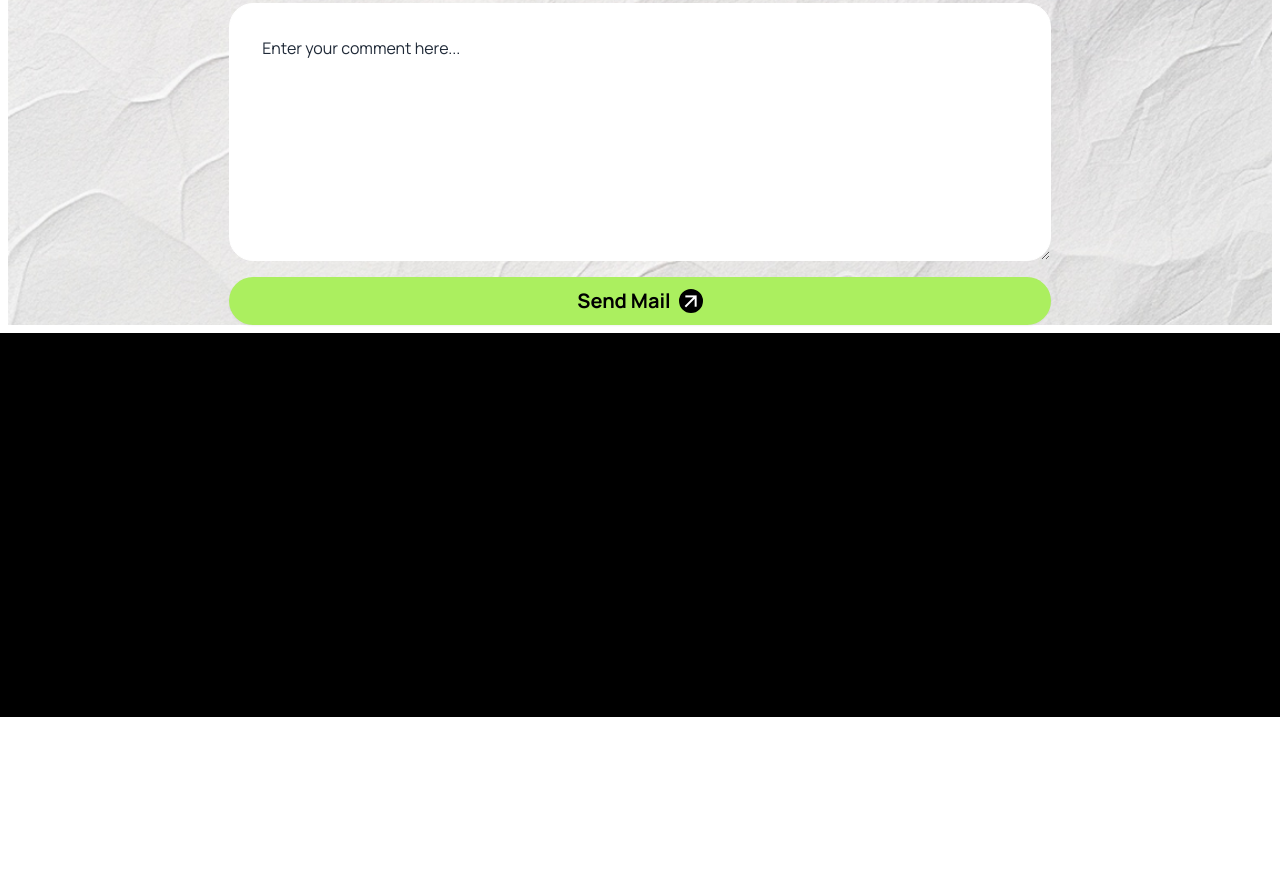
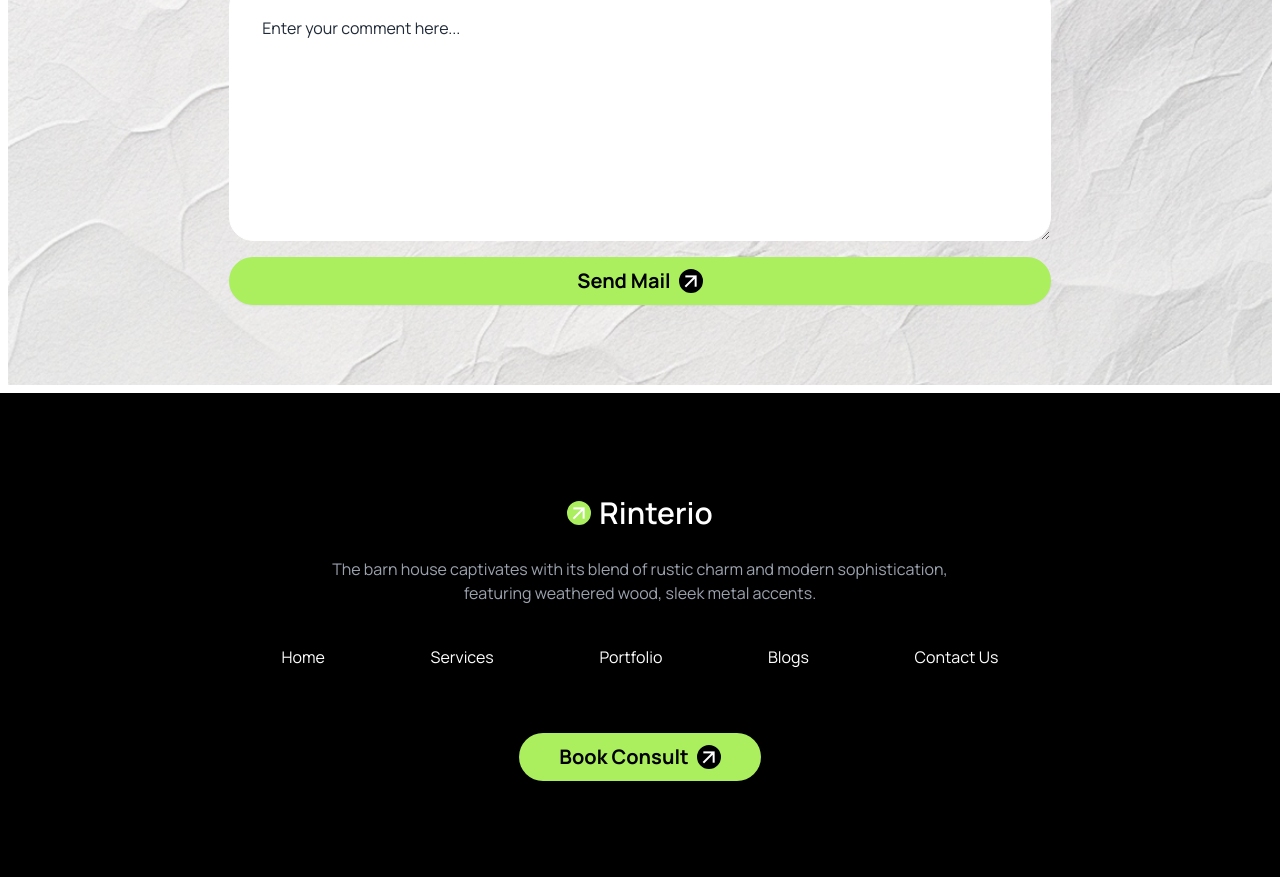
Before and after one commit to Moinuddin-dotcom/B10A3-Challenge, a plain HTML site: page index.html in a window 1280 px wide. Shown: the part 4354-5233 px from the top of the page. Before the commit the page ends 5071 px from the top, so only its background shows below. Drawn offline with nearby package versions, Linux system fonts and the light colour scheme.

Commit message:
footer section complete

```diff
--- a/index.html
+++ b/index.html
@@ -309,6 +309,7 @@
     </section>
     <main class="bg-gray-50">
         <div class="gap h-10"></div>
+        <div class="max-w-[80%] m-auto">
             <div class="space-y-5">
                 <div class="flex justify-center">
                     <button class="btn btn-sm bg-white hover:bg-white rounded-full px-5 border-none">
@@ -322,6 +323,7 @@
                 <h3 class="text-base text-gray-600 text-center pb-10">The barn house captivates with its blend of
                     rustic
                     charm and modern sophistication, <br> featuring weathered wood, sleek metal accents.</h3>
+            </div>
         </div>
         <div class="max-w-[80%] mx-auto grid grid-cols-1 lg:grid-cols-3 gap-4">
             <div class="p-5 bg-white rounded-3xl">
@@ -410,6 +412,7 @@
     </main>
     <section class="bg-[url('./assets/bg.jpg')] bg-cover bg-no-repeat bg-center m-2 ">
         <div class="gap h-20"></div>
+        <div class="max-w-[80%] m-auto">
             <div class="space-y-5">
                 <div class="flex justify-center">
                     <button class="btn btn-sm bg-white hover:bg-white rounded-full px-5 border-none">
@@ -423,11 +426,12 @@
                 <h3 class="text-base text-gray-600 text-center pb-10">The barn house captivates with its blend of
                     rustic
                     charm and modern sophistication, <br> featuring weathered wood, sleek metal accents.</h3>
+            </div>
+        </div>
         <div class="max-w-[80%] lg:max-w-[65%] mx-auto grid grid-cols-1 lg:grid-cols-2 gap-4">
             <input type="text" placeholder="First Name*" class="input input-bordered p-8 rounded-full bg-white" />
             <input type="text" placeholder="Last Name*" class="input input-bordered p-8 rounded-full bg-white" />
-                <input type="number" placeholder="Phone Number*"
-                    class="input input-bordered p-8 rounded-full bg-white" />
+            <input type="number" placeholder="Phone Number*" class="input input-bordered p-8 rounded-full bg-white" />
             <input type="email" placeholder="Email Name*" class="input input-bordered p-8 rounded-full bg-white" />
             <textarea name="comment" rows="8" cols="50"
                 class="p-8 rounded-3xl bg-white lg:col-span-2 border border-white hover:border-white">Enter your comment here...
@@ -438,9 +442,39 @@
                     arrow_forward
                 </span></a>
         </div>
+        <div class="gap h-20"></div>
     </section>
-<footer class="h-96 bg-black">
-
+    <footer class="bg-black border-b-2 border-white">
+        <div class="gap h-24"></div>
+        <div class="max-w-[80%] m-auto">
+            <h1 class="text-center pb-5">
+                <a class="btn btn-ghost text-white text-3xl"><span
+                        class="material-symbols-outlined -rotate-45 bg-[#ABEF5F] rounded-full">
+                        arrow_forward
+                    </span><span>Rinterio</span>
+                </a>
+            </h1>
+            <h3 class="text-base text-gray-400 text-center pb-10">The barn house captivates with its blend of
+                rustic
+                charm and modern sophistication, <br> featuring weathered wood, sleek metal accents.</h3>
+            <ul
+                class="max-w-[70%] m-auto space-y-4 lg:space-y-0 text-center text-white lg:flex lg:justify-between lg:items-center pb-16">
+                <li><a href="/">Home</a></li>
+                <li><a href="/">Services</a></li>
+                <li><a href="/">Portfolio</a></li>
+                <li><a href="/">Blogs</a></li>
+                <li><a href="/">Contact Us</a></li>
+            </ul>
+            <div class="text-center">
+                <a
+                    class="btn bg-[#ABEF5F] hover:bg-[#ABEF5F] text-black text-xl font-bold rounded-full px-10 border-none "><span>Book
+                        Consult</span><span
+                        class="material-symbols-outlined -rotate-45 bg-black text-white rounded-full">
+                        arrow_forward
+                    </span></a>
+            </div>
+        </div>
+        <div class="gap h-24"></div>
     </footer>
 
 
```
Lines whose indentation alone changed are shown as unchanged.
